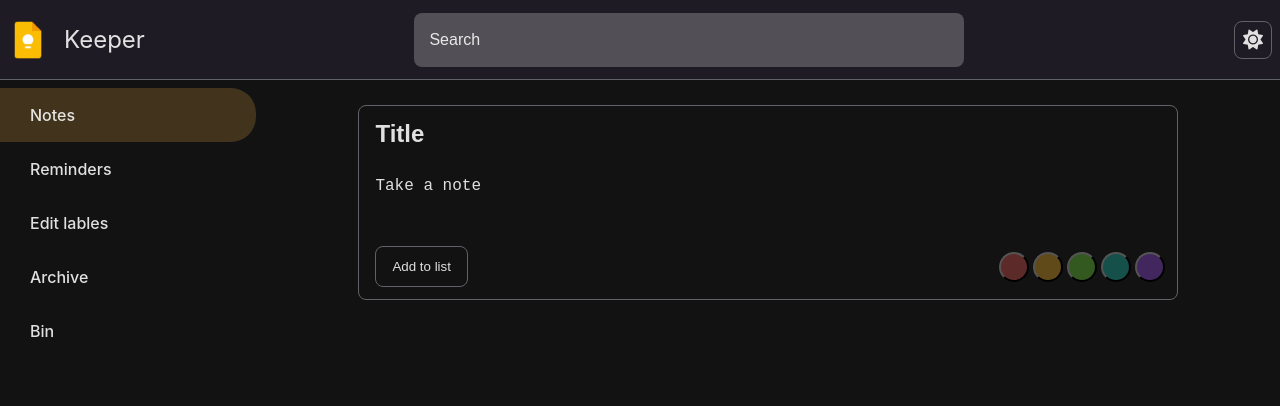
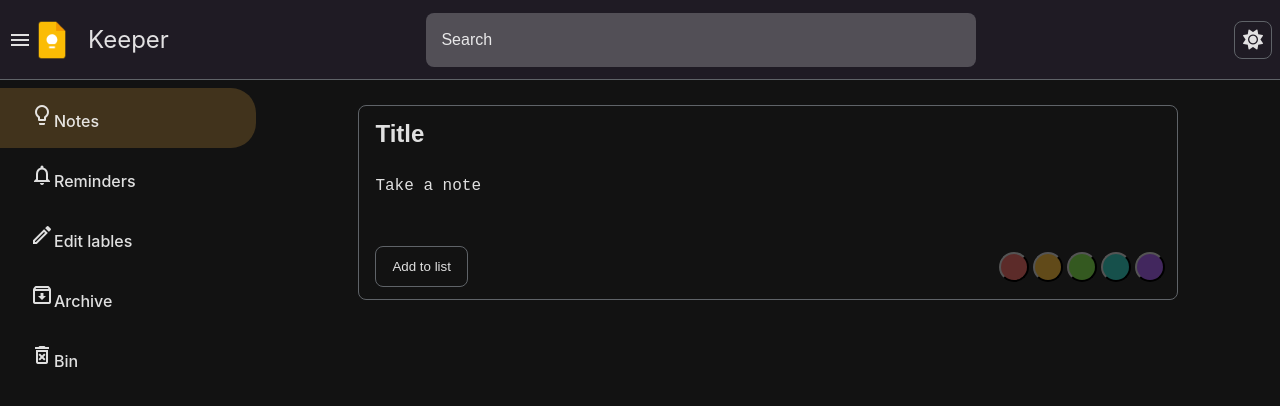
Before and after one commit to Deepak-1373/keeper-app, a React (Create React App) app: page / in a window 1280 px wide. Shown: the top 406 px of the page. Built offline with nearby package versions, Linux system fonts and the light colour scheme.

Commit message:
refactor(sidebar): create function for mapping names

```diff
--- a/src/components/Navbar/Navbar.jsx
+++ b/src/components/Navbar/Navbar.jsx
@@ -10,6 +10,7 @@ export const Navbar = () => {
   return (
     <nav className="navbar flex justify-between items-center p-0 sticky top-0 left-0">
       <div className="navbar-brand flex items-center justify-center">
+        <span class="material-icons-outlined">menu</span>
         <img src={bulbImage} alt="Keeper App" />
         <p className="brand-text text-white text-2xl">Keeper</p>
       </div>
--- a/src/components/Sidebar/Sidebar.jsx
+++ b/src/components/Sidebar/Sidebar.jsx
@@ -5,11 +5,22 @@ export const Sidebar = () => {
   return (
     <div className="sidebar">
       <ul className="text-white text-base cursor-pointer">
-        <li className="sidebar-item active">Notes</li>
-        <li className="sidebar-item">Reminders</li>
-        <li className="sidebar-item">Edit lables</li>
-        <li className="sidebar-item">Archive</li>
-        <li className="sidebar-item">Bin</li>
+        <li className="sidebar-item active">
+          <span className="material-icons-outlined">lightbulb</span>Notes
+        </li>
+        <li className="sidebar-item">
+          <span className="material-icons-outlined">notifications</span>
+          Reminders
+        </li>
+        <li className="sidebar-item">
+          <span className="material-icons-outlined">mode_edit</span>Edit lables
+        </li>
+        <li className="sidebar-item">
+          <span className="material-icons-outlined">archive</span>Archive
+        </li>
+        <li className="sidebar-item">
+          <span className="material-icons-outlined">delete_forever</span>Bin
+        </li>
       </ul>
     </div>
   );
--- a/src/styles/reset.css
+++ b/src/styles/reset.css
@@ -35,3 +35,9 @@ li {
   color: var(--primary-color);
   font-family: inherit;
 }
+
+@media screen and (max-width: 48em) {
+  html {
+    font-size: 54%;
+  }
+}
```
Also changed, not shown: src/components/Sidebar/data.js (added, +29 -0 lines).
